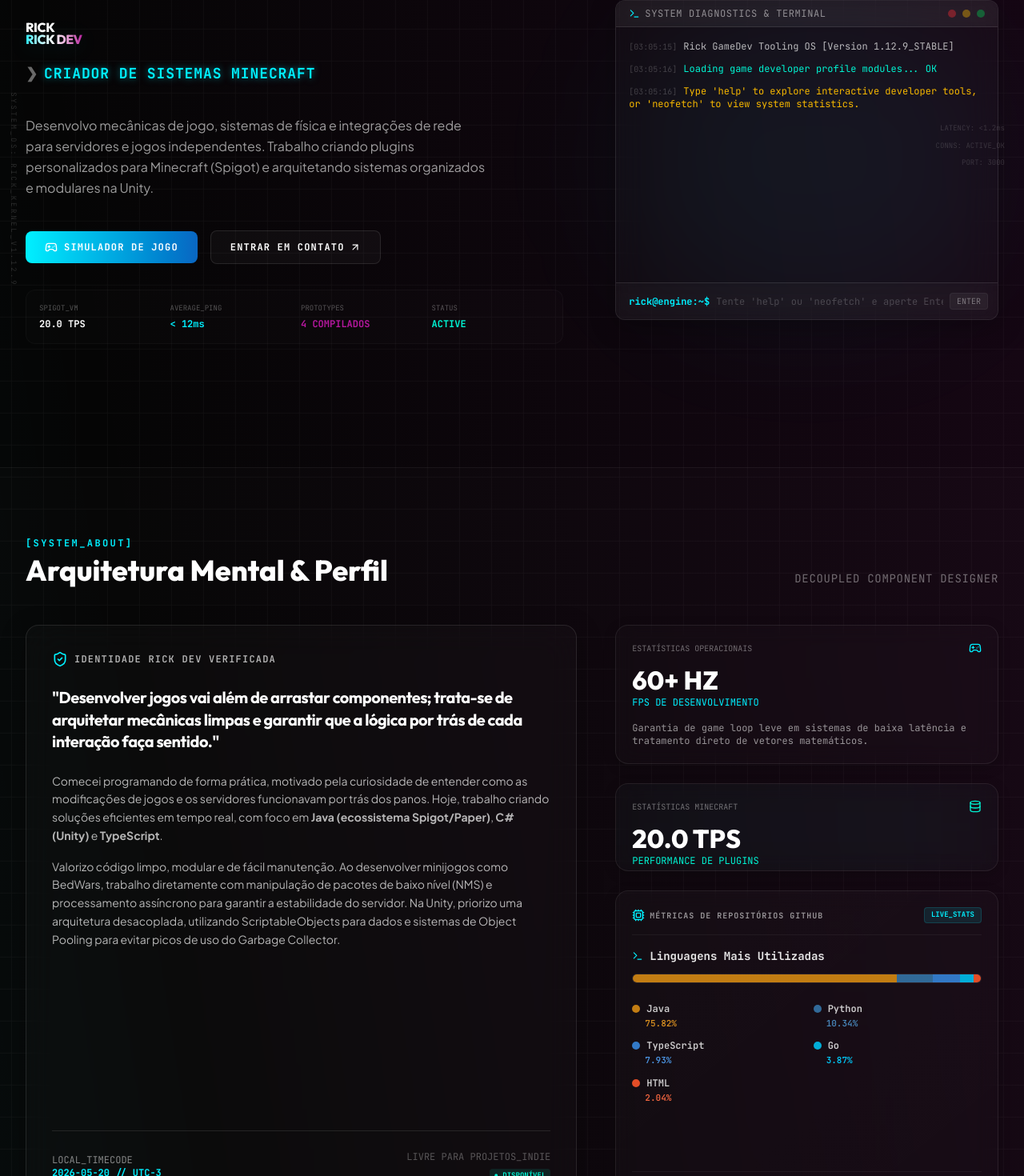
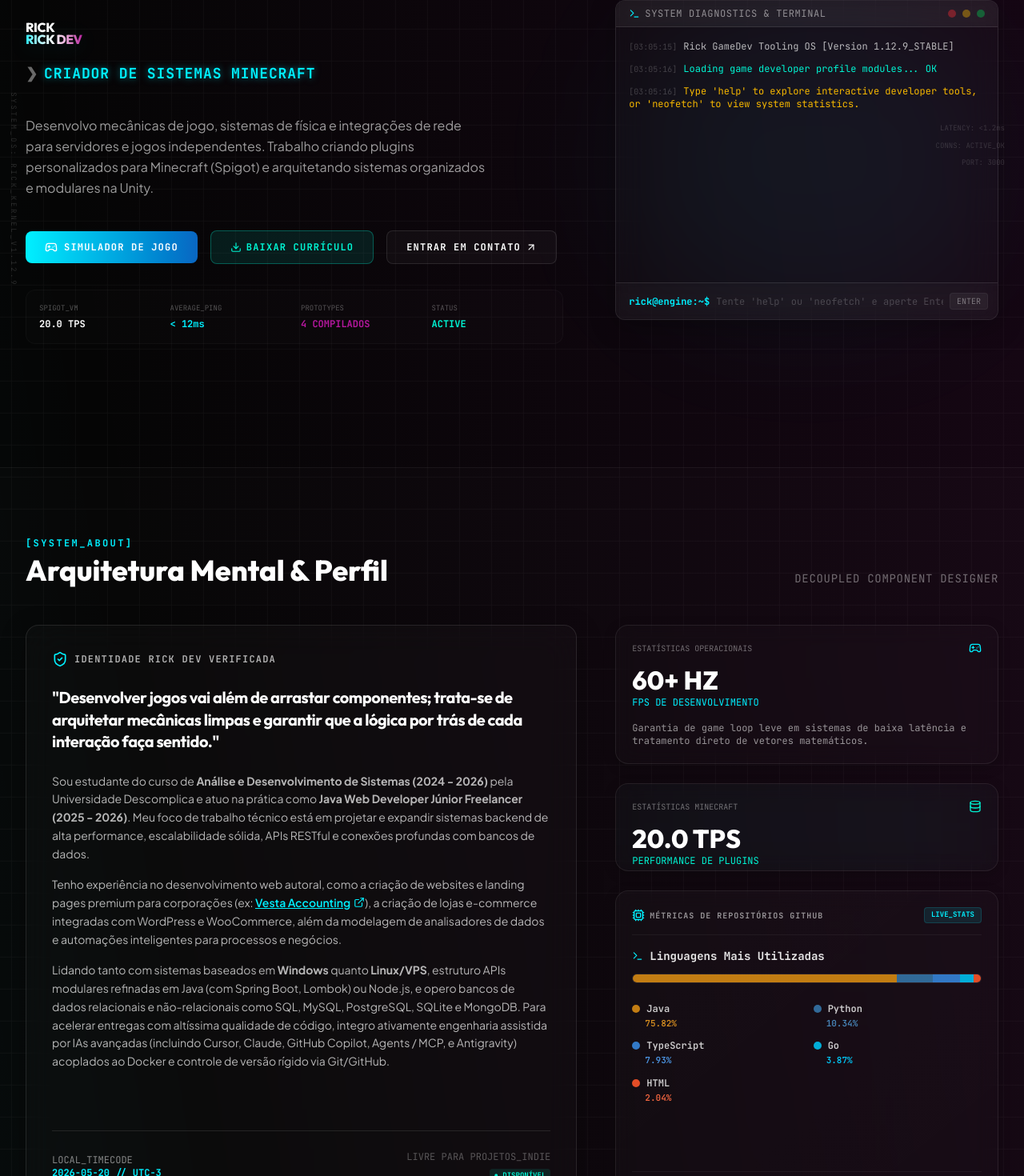
Before and after one commit to nadezhdkov/portfolio, a React (Vite) app: page / in a window 1280 px wide. Shown: the part 218-1688 px from the top of the page at 80% size. Built offline with nearby package versions, Linux system fonts and the light colour scheme.

Commit message:
created a buttom for curriculo download

```diff
--- a/src/App.tsx
+++ b/src/App.tsx
@@ -27,8 +27,12 @@ import {
   MousePointer2,
   Wrench,
   ChevronRight,
-  Database
+  Database,
+  Download
 } from 'lucide-react';
+
+// @ts-ignore
+import curriculoPdf from './assets/Curriculo.pdf';
 
 import LoadingScreen from './components/LoadingScreen';
 import NoiseOverlay from './components/NoiseOverlay';
@@ -334,6 +338,16 @@ export default function App() {
                 </a>
 
                 <a
+                  href={curriculoPdf}
+                  download="Rick_Marques_Viana_CV.pdf"
+                  onClick={handleInteractiveClick}
+                  className="px-6 py-3 rounded-lg bg-cyber-green/10 border border-cyber-green/30 hover:bg-cyber-green/20 text-cyber-green text-xs font-mono font-bold tracking-widest transition-all cursor-pointer flex items-center gap-1.5 hover:shadow-[0_0_15px_rgba(4,220,110,0.15)]"
+                >
+                  <Download className="w-3.5 h-3.5" />
+                  <span>{lang === 'pt' ? 'BAIXAR CURRÍCULO' : 'DOWNLOAD CV'}</span>
+                </a>
+
+                <a
                   href="#contact-protocol"
                   onClick={(e) => handleSmoothScroll(e, "contact-protocol")}
                   className="px-6 py-3 rounded-lg bg-white/[0.03] border border-white/10 hover:border-cyber-cyan/30 text-white hover:text-cyber-cyan text-xs font-mono font-bold tracking-widest transition-all cursor-pointer flex items-center gap-1.5"
@@ -421,19 +435,25 @@ export default function App() {
                     {lang === 'pt' ? (
                       <>
                         <p>
-                          Comecei programando de forma prática, motivado pela curiosidade de entender como as modificações de jogos e os servidores funcionavam por trás dos panos. Hoje, trabalho criando soluções eficientes em tempo real, com foco em <strong>Java (ecossistema Spigot/Paper)</strong>, <strong>C# (Unity)</strong> e <strong>TypeScript</strong>.
+                          Sou estudante do curso de <strong>Análise e Desenvolvimento de Sistemas (2024 - 2026)</strong> pela Universidade Descomplica e atuo na prática como <strong>Java Web Developer Júnior Freelancer (2025 - 2026)</strong>. Meu foco de trabalho técnico está em projetar e expandir sistemas backend de alta performance, escalabilidade sólida, APIs RESTful e conexões profundas com bancos de dados.
                         </p>
                         <p>
-                          Valorizo código limpo, modular e de fácil manutenção. Ao desenvolver minijogos como BedWars, trabalho diretamente com manipulação de pacotes de baixo nível (NMS) e processamento assíncrono para garantir a estabilidade do servidor. Na Unity, priorizo uma arquitetura desacoplada, utilizando ScriptableObjects para dados e sistemas de Object Pooling para evitar picos de uso do Garbage Collector.
+                          Tenho experiência no desenvolvimento web autoral, como a criação de websites e landing pages premium para corporações (ex: <a href="https://vestaaccounting.com.br/" target="_blank" rel="noreferrer" className="text-cyber-cyan hover:text-cyber-cyan/90 underline font-semibold inline-flex items-center gap-1 transition-colors">Vesta Accounting <ExternalLink className="w-3.5 h-3.5 inline" /></a>), a criação de lojas e-commerce integradas com WordPress e WooCommerce, além da modelagem de analisadores de dados e automações inteligentes para processos e negócios.
+                        </p>
+                        <p>
+                          Lidando tanto com sistemas baseados em <strong>Windows</strong> quanto <strong>Linux/VPS</strong>, estruturo APIs modulares refinadas em Java (com Spring Boot, Lombok) ou Node.js, e opero bancos de dados relacionais e não-relacionais como SQL, MySQL, PostgreSQL, SQLite e MongoDB. Para acelerar entregas com altíssima qualidade de código, integro ativamente engenharia assistida por IAs avançadas (incluindo Cursor, Claude, GitHub Copilot, Agents / MCP, e Antigravity) acoplados ao Docker e controle de versão rígido via Git/GitHub.
                         </p>
                       </>
                     ) : (
                       <>
                         <p>
-                          I started programming practically, driven by curiosity to understand how game modifications and servers worked under the hood. Today, I build real-time systems, focusing on <strong>Java (Spigot/Paper ecosystem)</strong>, <strong>C# (Unity)</strong>, and <strong>TypeScript</strong>.
+                          I am currently pursuing a degree in <strong>Systems Analysis and Development (2024 - 2026)</strong> at Descomplica University, and work as a <strong>Freelance Junior Java Web Developer (2025 - 2026)</strong>. My professional core centers on architecting scalable, high-performance backend systems, RESTful APIs, and complex database management.
                         </p>
                         <p>
-                          I value clean, modular, and maintainable code. When developing game modes like BedWars, I work directly with low-level packet handling (NMS) and asynchronous loops to keep the main thread stable. In Unity, I prioritize decoupled architecture, utilizing ScriptableObjects for data and Object Pooling to prevent garbage collection spikes.
+                          My hands-on experience includes developing custom premium front-facing websites and corporate landing pages — such as <a href="https://vestaaccounting.com.br/" target="_blank" rel="noreferrer" className="text-cyber-cyan hover:text-cyber-cyan/90 underline font-semibold inline-flex items-center gap-1 transition-colors">Vesta Accounting <ExternalLink className="w-3.5 h-3.5 inline" /></a> — crafting robust e-commerce solutions using WordPress with WooCommerce, and creating advanced system analyzers and data pipelines.
+                        </p>
+                        <p>
+                          Operating across both <strong>Windows</strong> and <strong>Linux/VPS</strong> server environments, I deploy robust modular APIs using Java (with Spring Boot, Lombok), Node.js, and Golang, connected to SQL, MySQL, PostgreSQL, SQLite, or MongoDB data sources. To maximize output velocity and sustain premium code quality, I integrate modern AI-Assisted development flows (including Cursor, Claude, GitHub Copilot, Agents / MCP, and Antigravity) running on sandboxed Docker nodes.
                         </p>
                       </>
                     )}
--- a/src/components/TerminalPanel.tsx
+++ b/src/components/TerminalPanel.tsx
@@ -16,10 +16,12 @@ const INITIAL_LOGS: TerminalLog[] = [
 export default function TerminalPanel() {
   const [logs, setLogs] = useState<TerminalLog[]>(INITIAL_LOGS);
   const [inputVal, setInputVal] = useState("");
-  const terminalEndRef = useRef<HTMLDivElement>(null);
+  const terminalContainerRef = useRef<HTMLDivElement>(null);
 
   const scrollToBottom = () => {
-    terminalEndRef.current?.scrollIntoView({ behavior: "smooth" });
+    if (terminalContainerRef.current) {
+      terminalContainerRef.current.scrollTop = terminalContainerRef.current.scrollHeight;
+    }
   };
 
   useEffect(() => {
@@ -136,7 +138,10 @@ export default function TerminalPanel() {
       </div>
 
       {/* Output screen */}
-      <div className="flex-1 p-4 overflow-y-auto font-mono text-xs space-y-3 scrollbar-thin scrollbar-thumb-white/10">
+      <div
+        ref={terminalContainerRef}
+        className="flex-1 p-4 overflow-y-auto font-mono text-xs space-y-3 scrollbar-thin scrollbar-thumb-white/10"
+      >
         {logs.map((log, index) => (
           <div
             key={index}
@@ -158,7 +163,6 @@ export default function TerminalPanel() {
             {log.text}
           </div>
         ))}
-        <div ref={terminalEndRef} />
       </div>
 
       {/* Command prompt form */}
```
Also changed, not shown: 1 other file (tests, documents, lock files or other folders).
